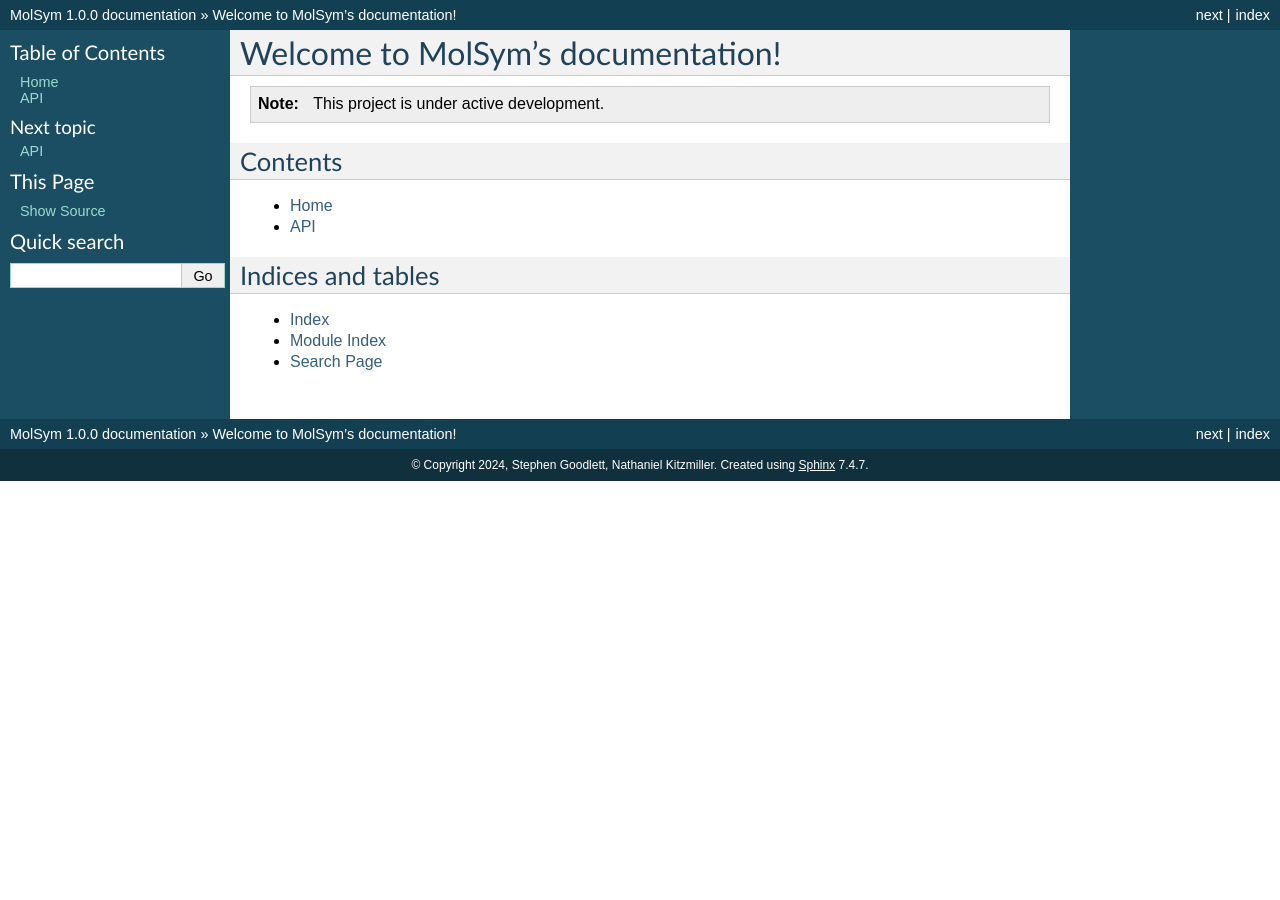
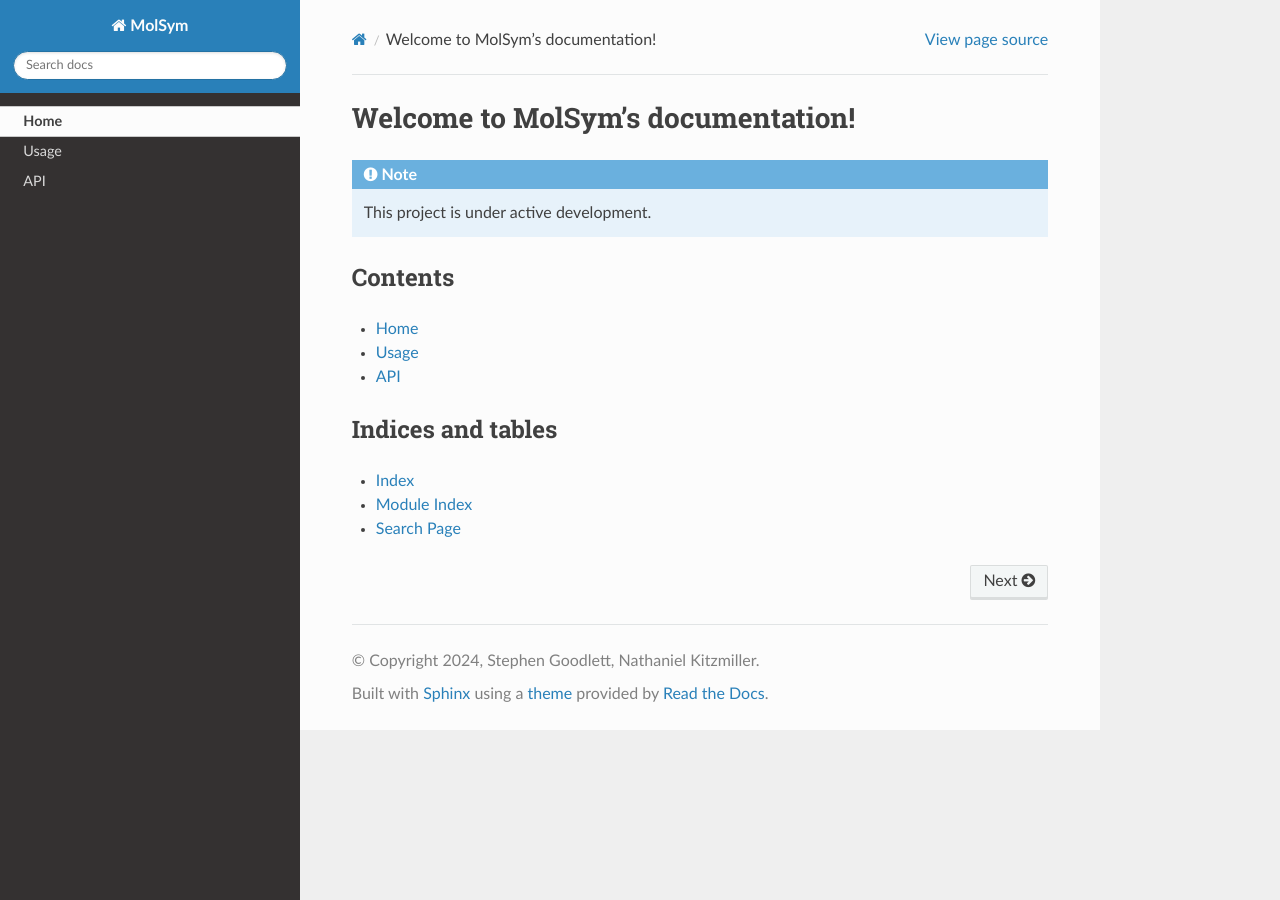
Before and after one commit to NASymmetry/MolSym, a Sphinx documentation site: the page built from docs/index.rst, in a window 1280 px wide. Built offline with Sphinx 7.4.7 and the Read the Docs theme 2.0.0, drawn with Linux system fonts in a browser that asks for light colours.

Commit message:
Docs changes

```diff
--- a/docs/api.rst
+++ b/docs/api.rst
@@ -1,5 +1,6 @@
 API
 ===
+
 
 .. autosummary::
     :toctree: generated
--- a/docs/conf.py
+++ b/docs/conf.py
@@ -32,7 +32,8 @@ release = '1.0.0'
 # ones.
 extensions = [
     'sphinx.ext.autodoc',
-    'sphinx.ext.autosummary'
+    'sphinx.ext.autosummary',
+    'sphinx_rtd_theme',
 ]
 
 # Add any paths that contain templates here, relative to this directory.
@@ -43,13 +44,12 @@ templates_path = ['_templates']
 # This pattern also affects html_static_path and html_extra_path.
 exclude_patterns = ['_build', 'Thumbs.db', '.DS_Store']
 
-
 # -- Options for HTML output -------------------------------------------------
 
 # The theme to use for HTML and HTML Help pages.  See the documentation for
 # a list of builtin themes.
 #
-html_theme = 'classic'
+html_theme = "sphinx_rtd_theme"
 
 # Add any paths that contain custom static files (such as style sheets) here,
 # relative to this directory. They are copied after the builtin static files,
--- a/docs/index.rst
+++ b/docs/index.rst
@@ -19,6 +19,8 @@ Contents
 
 .. toctree::
    Home <self>
+
+   usage
    api
 
 Indices and tables
--- /dev/null
+++ b/docs/usage.rst
@@ -0,0 +1,4 @@
+Usage
+=====
+
+How to use MolSym.
```
Also changed, not shown: docs/generated/molsym.molecule.rst (line endings or trailing spaces), docs/generated/molsym.rst (line endings or trailing spaces).
